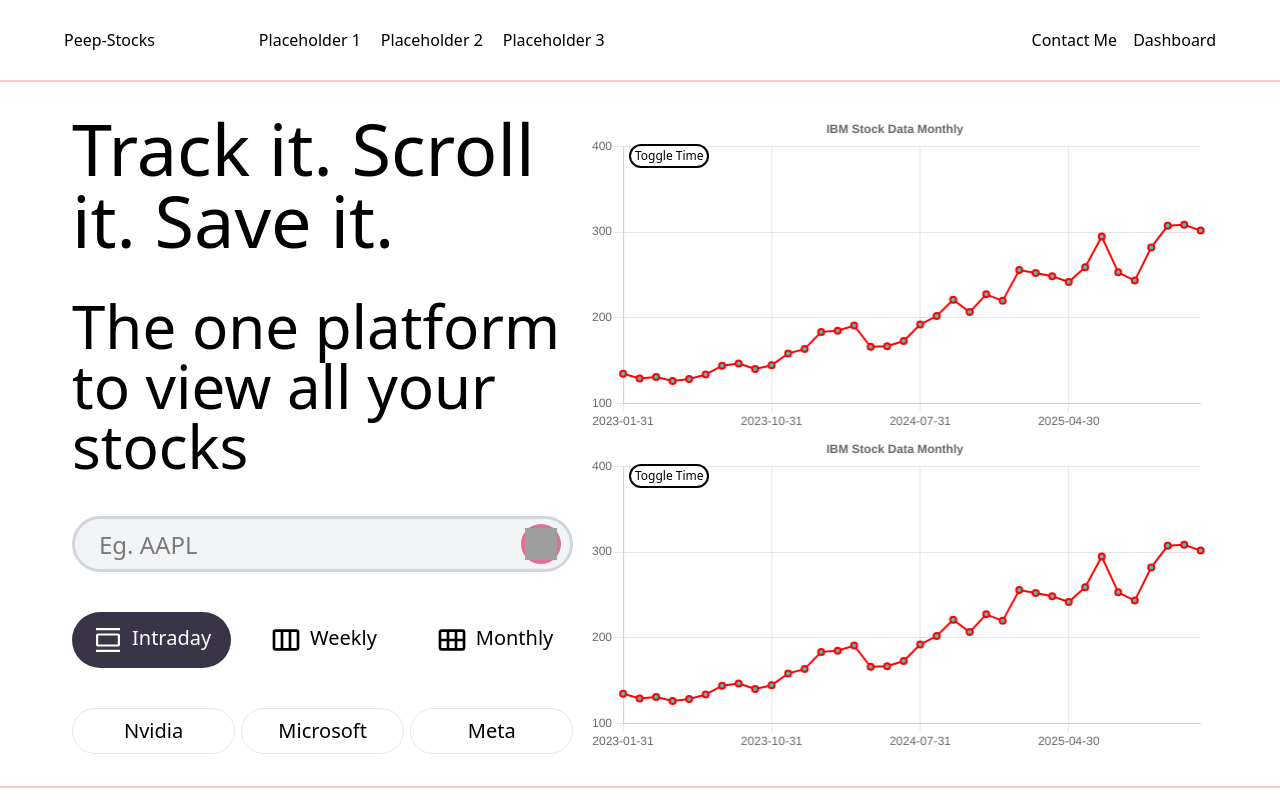
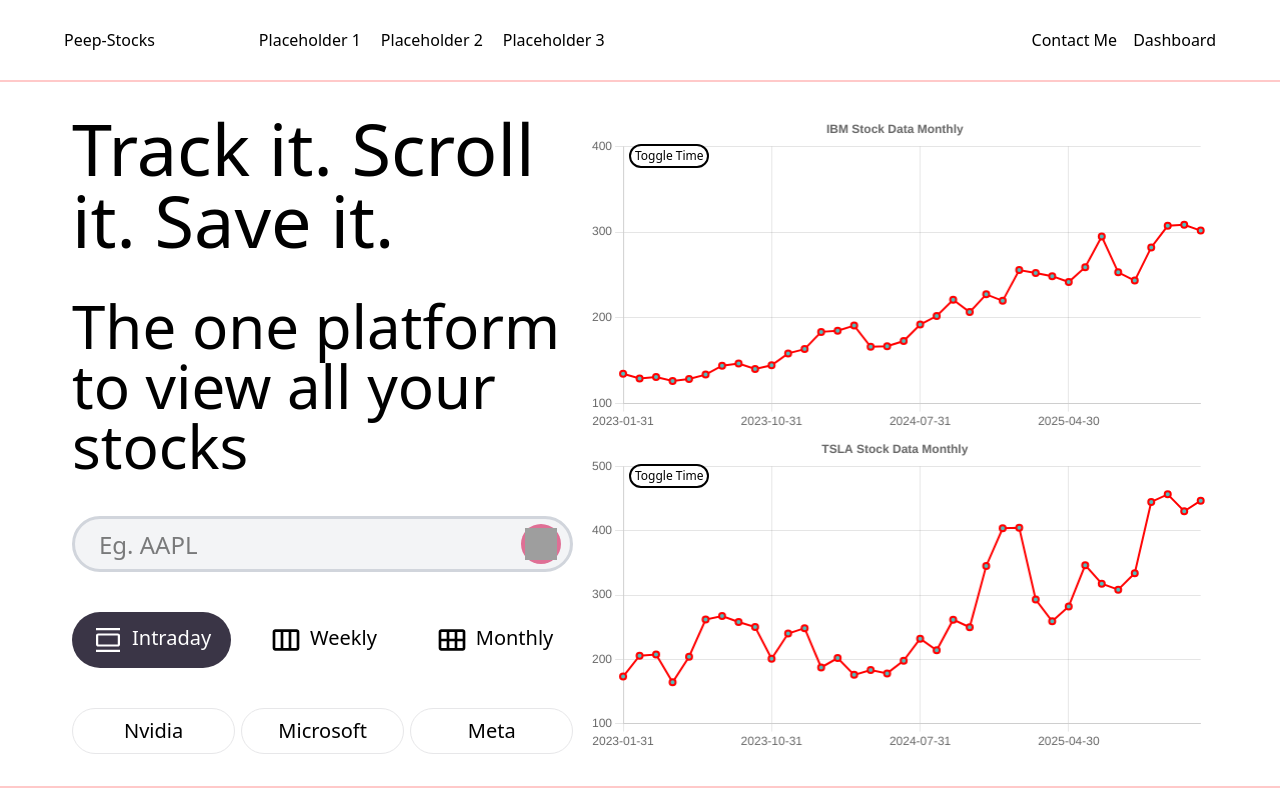
Before and after one commit to ranjanaditya452/Peep_Stocks, a React (Vite) app in the folder client/: page / in a window 1280 px wide. Built offline with nearby package versions, Linux system fonts and the light colour scheme; grey boxes are pictures that could not be loaded.

Commit message:
Fixed the tesla home screen chart

```diff
--- a/client/src/charts/ChartData.jsx
+++ b/client/src/charts/ChartData.jsx
@@ -66,7 +66,7 @@ const ChartData = ({datastate}) => {
     }
     return (
 
-        <StaticHome chartData={dataVER} chartDataType={dataType}/>
+        <StaticHome ticker={"IBM"} chartData={dataVER} chartDataType={dataType}/>
   )
 }
 
--- a/client/src/charts/StaticHome.jsx
+++ b/client/src/charts/StaticHome.jsx
@@ -1,7 +1,7 @@
 import React from 'react'
 import { Line } from 'react-chartjs-2'
 
-const StaticHome = ({ chartData, chartDataType }) => {
+const StaticHome = ({ ticker,chartData, chartDataType }) => {
  const options = {
     responsive: true,
     maintainAspectRatio: false,
@@ -9,7 +9,7 @@ const StaticHome = ({ chartData, chartDataType }) => {
     plugins: {
       title: {
         display: true,
-        text: `IBM Stock Data ${chartDataType}`,
+        text: `${ticker} Stock Data ${chartDataType}`,
       },
       legend: {
         display: false,
--- /dev/null
+++ b/client/src/charts/TSLAChartData.jsx
@@ -0,0 +1,73 @@
+import React, { useEffect,useState } from 'react'
+import { TSLADaily } from '../data/TSLADailyStatic'
+import { TSLAWeekly } from '../data/TSLAWeeklyStatic'
+import { TSLAMonthly } from '../data/TSLAMontlyStatic'
+
+
+import {
+    Chart as ChartJS,
+    LineElement,
+    PointElement,
+    LineController,
+    CategoryScale,
+    LinearScale,
+    Title,
+    Tooltip,
+    Legend
+} from "chart.js";
+import StaticHome from './StaticHome';
+
+ChartJS.register(
+    LineElement,
+    PointElement,
+    LineController,
+    CategoryScale,
+    LinearScale,
+    Title,
+    Tooltip,
+    Legend
+);
+
+
+const TSLAChartData = ({ datastate }) => {
+    const [data, setData] = useState([...TSLAMonthly].reverse());
+    const [dataType, setDataType] = useState("Monthly");
+    useEffect(() => {
+        if (datastate == "Monthly") {
+            setData([...TSLAMonthly].reverse());
+            setDataType("Monthly");
+        }
+        else if (datastate == "Weekly") {
+            setData([...TSLAWeekly].reverse());
+            setDataType("Weekly");
+        }
+        else {
+            setData([...TSLADaily].reverse());
+            setDataType("Daily");
+        }
+    }, [datastate]);
+
+    let dataVER = {
+        labels: data.map(elem => elem.date),
+        datasets: [
+            {
+                label: 'Stock',
+                data: data.map(elem => elem.close),
+                backgroundColor: [
+                    "rgba(75,192,192,1)"
+                ],
+                borderColor: "red",
+                borderWidth: 2,
+                pointRadius: window.innerWidth < 600 ? 0 : 3,
+                pointHoverRadius: 5
+            }
+        ]
+    }
+    return (
+
+        <StaticHome ticker={"TSLA"} chartData={dataVER} chartDataType={dataType} />
+    )
+}
+
+
+export default TSLAChartData
--- a/client/src/components/TitleAreaR.jsx
+++ b/client/src/components/TitleAreaR.jsx
@@ -1,5 +1,6 @@
 import React, { useState } from 'react'
 import ChartData from '../charts/ChartData'
+import TSLAChartData from '../charts/TSLAChartData';
 
 const TitleAreaR = () => {
   const [dataState,setDataState] = useState("Monthly");
@@ -20,12 +21,12 @@ const TitleAreaR = () => {
   }
   return (
     <div className='w-full h-full'>
-    <div className='relative'>
+    <div className='relative '>
       <ChartData datastate={dataState}/>
       <button onClick={toggleData} className='hover:bg-[#efefef] bg-white border-2 border-black text-xs h-6 w-20 hover:cursor-pointer rounded-full absolute top-8 left-12'>Toggle Time</button>
     </div>
     <div className='relative'>
-      <ChartData datastate={dataState}/>
+      <TSLAChartData datastate={dataState}/>
       <button onClick={toggleData} className='hover:bg-[#efefef] bg-white border-2 border-black text-xs h-6 w-20 hover:cursor-pointer rounded-full absolute top-8 left-12'>Toggle Time</button>
     </div>
 
```
